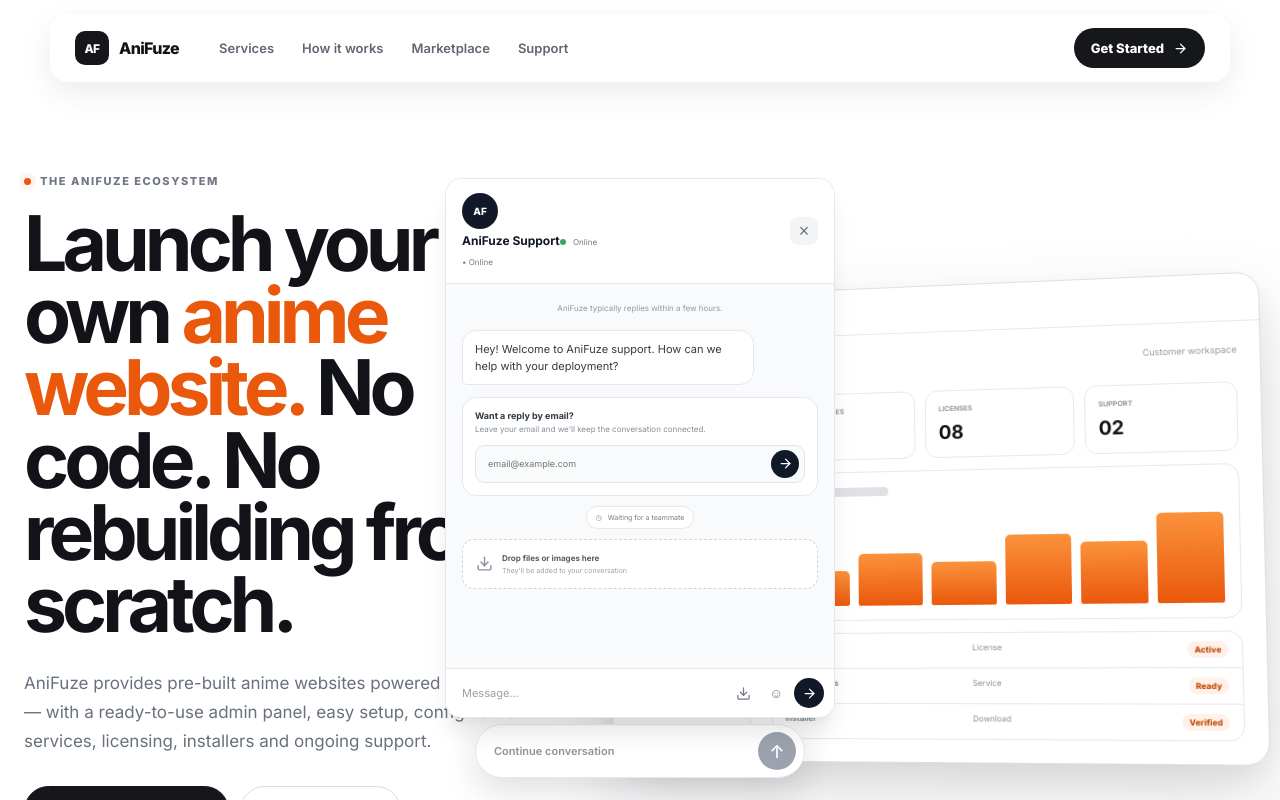
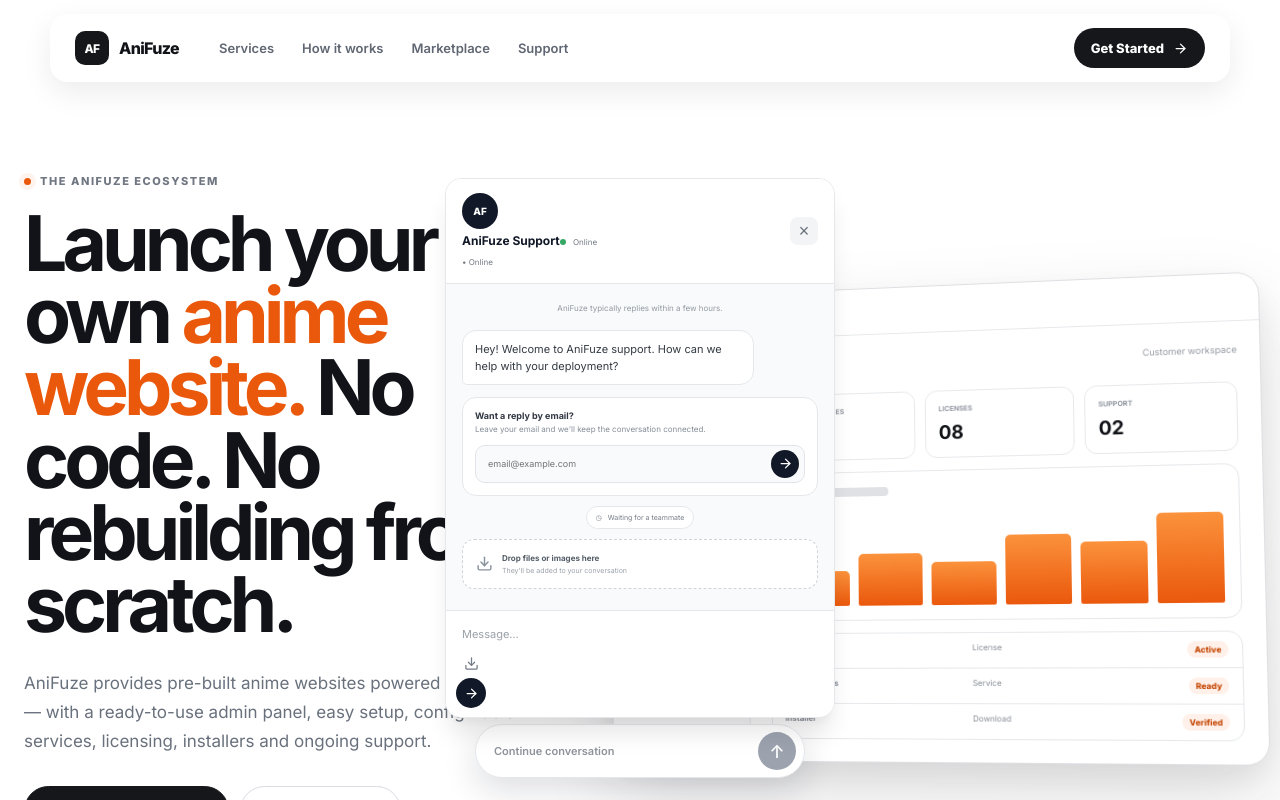
Before and after one commit to adiyandev/animefusion, a React (Vite) app: page / in a window 1280 px wide. Both pictures are taken after a click on the button "Continue conversation". Shown: the top 800 px of the page. Built offline with nearby package versions, Linux system fonts and the light colour scheme.

Commit message:
Refine support composer capsule

```diff
--- a/src/main.jsx
+++ b/src/main.jsx
@@ -39,10 +39,11 @@
        <div className="supportDrop"><Download size={17}/><div><b>Drop files or images here</b><span>They'll be added to your conversation</span></div></div>
      </div>
      <div className="supportComposer">
-       <input value={message} onChange={e=>setMessage(e.target.value)} onKeyDown={e=>{if(e.key==="Enter")send()}} placeholder="Message…"/>
-       <button type="button" aria-label="Attach file"><Download size={15}/></button>
-       <button type="button" aria-label="Emoji">☺</button>
-       <button type="button" onClick={send} aria-label="Send message"><ArrowRight size={15}/></button>
+       <div className="supportInputCapsule">
+         <input value={message} onChange={e=>setMessage(e.target.value)} onKeyDown={e=>{if(e.key==="Enter")send()}} placeholder="Message…"/>
+         <button type="button" aria-label="Upload file"><Download size={15}/></button>
+         <button type="button" onClick={send} aria-label="Send message"><ArrowRight size={15}/></button>
+       </div>
      </div>
    </div>}
  </>
```
